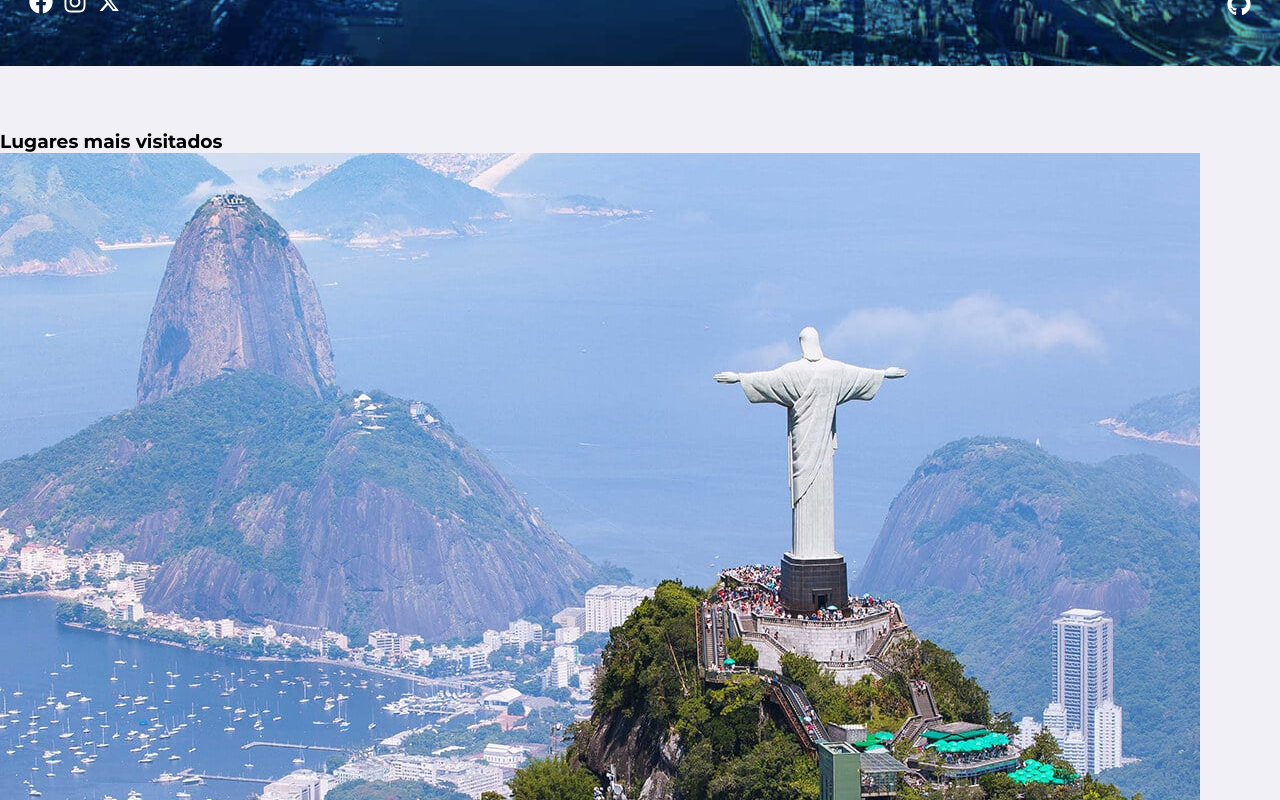
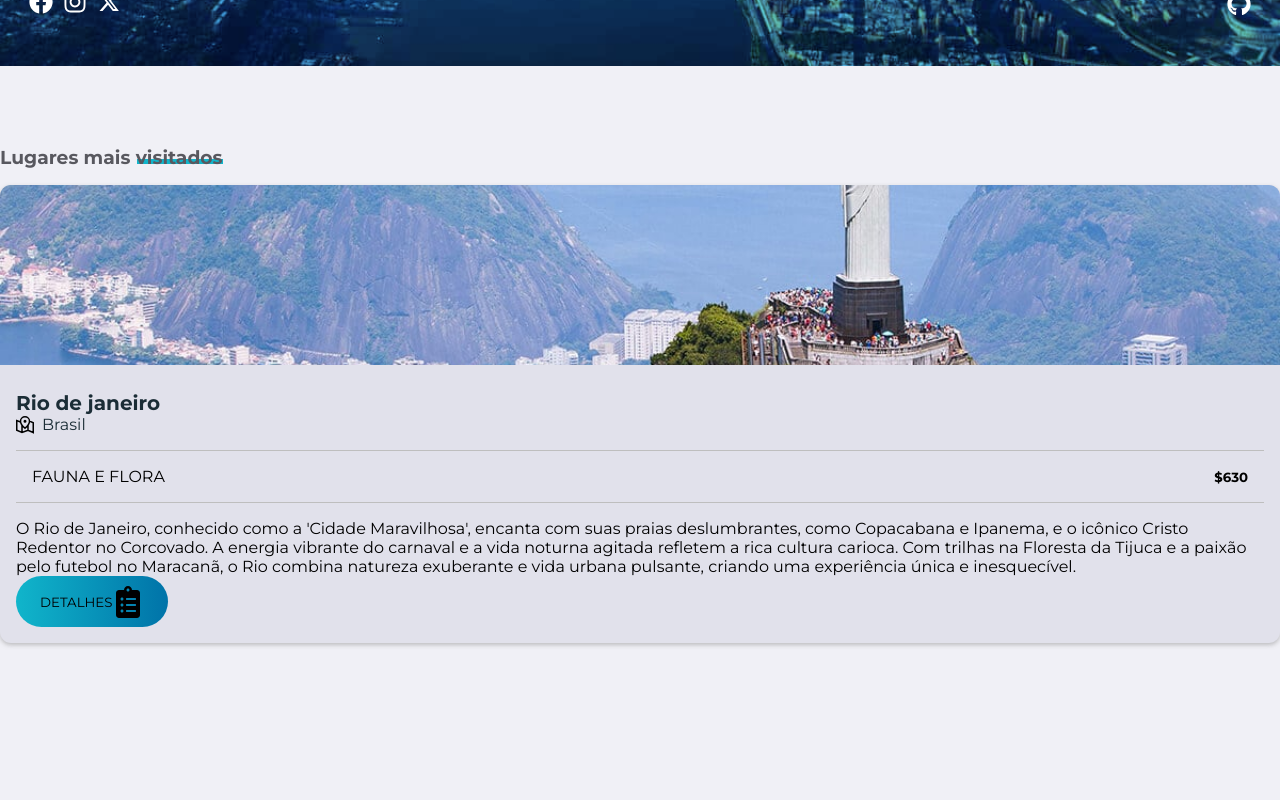
Before and after one commit to RafaelaLavor/Site-de-viagens-ReactJs, a React (Create React App) app: page / in a window 1280 px wide. Shown: the part 660-1460 px from the top of the page. After the commit the page ends 1335 px from the top, so only its background shows below. Built offline with nearby package versions, Linux system fonts and the light colour scheme; some icons are missing.

Commit message:
card1 css

```diff
--- a/src/Components/Main/Main.css
+++ b/src/Components/Main/Main.css
@@ -9,5 +9,88 @@
   --greyText: rgb(190, 190, 190);
   --inputColor: rgb(239, 239, 239);
   --bodyColor: rgb(240, 240, 246);
-  --cardBG: rgb(225,225,235);
+  --cardBG: rgb(225, 225, 235);
+  --cardHover: rgb(255, 255, 255);
+}
+
+.main {
+  width: 100%;
+}
+.main .divTitle .title {
+  color: var(--textColor);
+  width: -moz-max-content;
+  width: max-content;
+  position: relative;
+  margin: 1rem 0;
+  z-index: 2;
+}
+.main .divTitle .title::after {
+  background: var(--SecondaryColor);
+  position: absolute;
+  height: 5px;
+  width: 86px;
+  content: "";
+  z-index: -1;
+  right: 0;
+  bottom: 5px;
+}
+.main .secContent {
+  justify-content: center;
+  gap: 1.5rem;
+}
+.main .secContent .singleDiv {
+  height: 100%;
+  display: grid;
+  background: var(--cardBG);
+  row-gap: 10px;
+  border-radius: 11px;
+  overflow: hidden;
+  box-shadow: 0 2px 4px rgba(140, 140, 140, 0.5);
+}
+.main .secContent .singleDiv:hover {
+  box-shadow: 1 4px 4px rgba(85, 85, 114, 0.5);
+  background: var(--cardHover);
+  transition: 0.3s ease;
+}
+.main .secContent .singleDiv .imgDiv {
+  width: 100%;
+  overflow: hidden;
+  height: 180px;
+}
+.main .secContent .singleDiv .imgDiv:hover img {
+  transform: scale(1.1);
+}
+.main .secContent .singleDiv .imgDiv img {
+  height: 100%;
+  width: 100%;
+  -o-object-fit: cover;
+     object-fit: cover;
+  transition: 2s ease;
+}
+.main .secContent .singleDiv .cardInfo {
+  padding: 1rem;
+}
+.main .secContent .singleDiv .cardInfo .destTitle {
+  color: var(--blackColor);
+  font-size: 1.25rem;
+}
+.main .secContent .singleDiv .cardInfo .continent {
+  gap: 0.5rem;
+}
+.main .secContent .singleDiv .cardInfo .continent .icon {
+  font-size: 18px;
+  color: var(--textColor);
+}
+.main .secContent .singleDiv .cardInfo .continent .name {
+  color: var(--blackColor);
+  font-weight: 400;
+  font-size: 1rem;
+}
+.main .secContent .singleDiv .cardInfo .fees {
+  width: 100%;
+  justify-content: space-between;
+  padding: 1rem;
+  margin: 1rem 0;
+  border-top: 1.5px solid var(--greyText);
+  border-bottom: 1.5px solid var(--greyText);
 }/*# sourceMappingURL=Main.css.map */
--- a/src/Components/Main/Main.jsx
+++ b/src/Components/Main/Main.jsx
@@ -2,6 +2,7 @@ import React from "react";
 import "./Main.css"
 import img from "../../Assets/img.jpeg"
 import { GrMapLocation } from "react-icons/gr";
+import { FaClipboardList } from "react-icons/fa";
 
 const Data = [
     {
@@ -9,9 +10,9 @@ const Data = [
         imgsrc: img,
         destTitle: "Rio de janeiro",
         location: "Brasil",
-        grade: "",
-        fees: "630",
-        description: "CV"
+        grade: "FAUNA E FLORA",
+        fees: "$630",
+        description: "O Rio de Janeiro, conhecido como a 'Cidade Maravilhosa', encanta com suas praias deslumbrantes, como Copacabana e Ipanema, e o icônico Cristo Redentor no Corcovado. A energia vibrante do carnaval e a vida noturna agitada refletem a rica cultura carioca. Com trilhas na Floresta da Tijuca e a paixão pelo futebol no Maracanã, o Rio combina natureza exuberante e vida urbana pulsante, criando uma experiência única e inesquecível."
     },
     // {
     //     id: 2,
@@ -44,11 +45,27 @@ const Main = () => {
                                         {destTitle}
                                     </h4>
                                     <span className="continent flex">
-                                        <GrMapLocation  className="icon"/>
+                                        <GrMapLocation className="icon" />
                                         <span className="name">
                                             {location}
                                         </span>
                                     </span>
+                                    <div className="fees flex">
+                                        <div className="grade">
+                                            <span>
+                                                {grade}
+                                            </span>
+                                        </div>
+                                        <div className="price">
+                                            <h5>{fees}</h5>
+                                        </div>
+                                    </div>
+                                    <div className="description">
+                                        <p>{description}</p>
+                                    </div>
+                                    <button className="btn flex">
+                                        DETALHES <FaClipboardList  className="icon"/>
+                                    </button>
                                 </div>
                             </div>
                         )
--- a/src/Components/Main/Main.scss
+++ b/src/Components/Main/Main.scss
@@ -9,5 +9,103 @@
 	--greyText: rgb(190, 190, 190);
 	--inputColor: rgb(239, 239, 239);
 	--bodyColor: rgb(240, 240, 246);
-	--cardBG: rgb(225,225,235);
+	--cardBG: rgb(225, 225, 235);
+	--cardHover: rgb(255, 255, 255);
 }
+
+.main {
+	width: 100%;
+
+	.divTitle {
+		.title {
+			color: var(--textColor);
+			width: max-content;
+			position: relative;
+			margin: 1rem 0;
+			z-index: 2;
+
+			&::after {
+				background: var(--SecondaryColor);
+				position: absolute;
+				height: 5px;
+				width: 86px;
+				content: "";
+				z-index: -1;
+				right: 0;
+				bottom: 5px;
+			}
+		}
+	}
+
+	.secContent {
+		justify-content: center;
+		gap: 1.5rem;
+
+		.singleDiv {
+			height: 100%;
+			display: grid;
+			background: var(--cardBG);
+			row-gap: 10px;
+			border-radius: 11px;
+			overflow: hidden;
+			box-shadow: 0 2px 4px rgba(140, 140, 140, 0.5);
+
+			&:hover {
+				box-shadow: 1 4px 4px rgba(85, 85, 114, 0.5);
+				background: var(--cardHover);
+				transition: .3s ease;
+			}
+
+			.imgDiv {
+				width: 100%;
+				overflow: hidden;
+				height: 180px;
+
+				&:hover {
+					img {
+						transform: scale(1.1);
+					}
+				}
+
+				img {
+					height: 100%;
+					width: 100%;
+					object-fit: cover;
+					transition: 2s ease;
+				}
+			}
+
+			.cardInfo {
+				padding: 1rem;
+
+				.destTitle {
+					color: var(--blackColor);
+					font-size: 1.25rem;
+				}
+
+				.continent {
+					gap: 0.5rem;
+
+					.icon {
+						font-size: 18px;
+						color: var(--textColor);
+					}
+
+					.name {
+						color: var(--blackColor);
+						font-weight: 400;
+						font-size: 1rem;
+					}
+				}
+				.fees{
+					width: 100%;
+					justify-content: space-between;
+					padding: 1rem;
+					margin: 1rem 0;
+					border-top: 1.5px solid var(--greyText);
+					border-bottom: 1.5px solid var(--greyText);
+				}
+			}
+		}
+	}
+}
```
Also changed, not shown: 1 other file (tests, documents, lock files or other folders).
